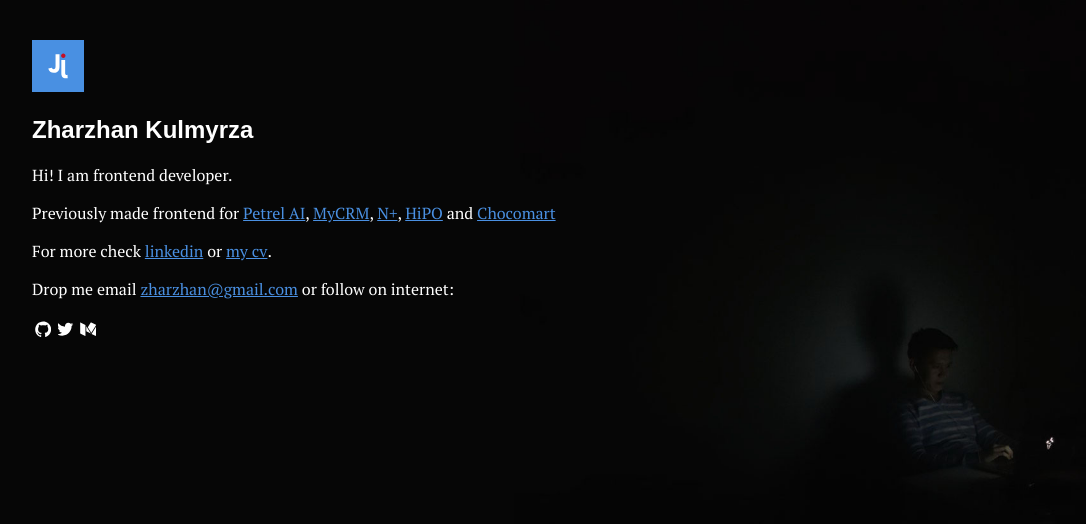
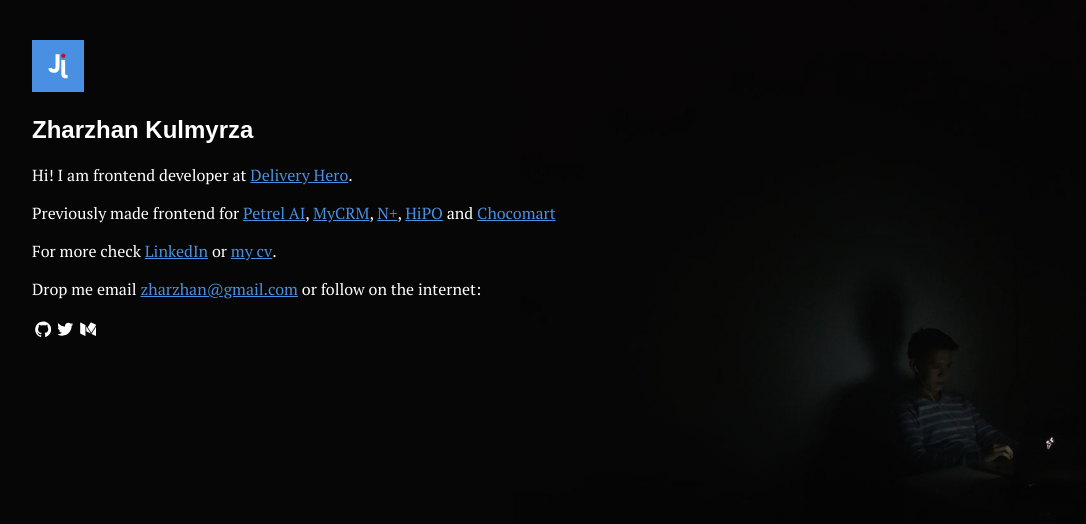
Before and after one commit to jarjan/jarjan.xyz, a Vue app: page / in a window 1280 px wide. Shown: the top 524 px of the page, without its empty margins (128-1214 px from the left). Built offline with nearby package versions, Linux system fonts and the light colour scheme; a web font is replaced by a local one.

Commit message:
Added Delivery Hero and typo fixes

```diff
--- a/src/App.vue
+++ b/src/App.vue
@@ -2,10 +2,10 @@
   <section itemscope itemtype="http://schema.org/Person">
     <logo />
     <h1 itemprop="name">Zharzhan Kulmyrza</h1>
-    <p>Hi! I am <span itemprop="jobTitle">frontend developer</span>.</p>
-    <p>Previously made frontend for <a href="http://petrel.ai">Petrel AI</a>, <a href="http://mycrm.kz">MyCRM</a>, <a href="http://nplus.tech">N+</a>, <a href="https://hipo.kz">HiPO</a> and <a href="https://chocomart.kz">Chocomart</a></p>
-    <p>For more check <a href="https://linkedin.com/in/zharzhan">linkedin</a> or <a href="/cv.pdf">my cv</a>.</p>
-    <p>Drop me email <a href="mailto:zharzhan@gmail.com" itemprop="email">zharzhan@gmail.com</a> or follow on internet:</p>
+    <p>Hi! I am <span itemprop="jobTitle">frontend developer</span> at <a href="http://deliveryhero.com">Delivery Hero</a>.</p>
+    <p>Previously made frontend for <a href="https://petrel.ai">Petrel AI</a>, <a href="https://mycrm.kz">MyCRM</a>, <a href="https://nplus.tech">N+</a>, <a href="https://hipo.kz">HiPO</a> and <a href="https://chocomart.kz">Chocomart</a></p>
+    <p>For more check <a href="https://linkedin.com/in/zharzhan">LinkedIn</a> or <a href="/cv.pdf">my cv</a>.</p>
+    <p>Drop me email <a href="mailto:zharzhan@gmail.com" itemprop="email">zharzhan@gmail.com</a> or follow on the internet:</p>
     <p>
       <a href="https://github.com/jarjan"><svg viewBox="0 0 24 24" xmlns="http://www.w3.org/2000/svg" fill-rule="evenodd" clip-rule="evenodd" stroke-linejoin="round" stroke-miterlimit="1.414"><title>GitHub icon</title><path d="M12 .297c-6.63 0-12 5.373-12 12 0 5.303 3.438 9.8 8.205 11.385.6.113.82-.258.82-.577 0-.285-.01-1.04-.015-2.04-3.338.724-4.042-1.61-4.042-1.61C4.422 18.07 3.633 17.7 3.633 17.7c-1.087-.744.084-.729.084-.729 1.205.084 1.838 1.236 1.838 1.236 1.07 1.835 2.809 1.305 3.495.998.108-.776.417-1.305.76-1.605-2.665-.3-5.466-1.332-5.466-5.93 0-1.31.465-2.38 1.235-3.22-.135-.303-.54-1.523.105-3.176 0 0 1.005-.322 3.3 1.23.96-.267 1.98-.399 3-.405 1.02.006 2.04.138 3 .405 2.28-1.552 3.285-1.23 3.285-1.23.645 1.653.24 2.873.12 3.176.765.84 1.23 1.91 1.23 3.22 0 4.61-2.805 5.625-5.475 5.92.42.36.81 1.096.81 2.22 0 1.606-.015 2.896-.015 3.286 0 .315.21.69.825.57C20.565 22.092 24 17.592 24 12.297c0-6.627-5.373-12-12-12"/></svg></a>
       <a href="https://twitter.com/jarjanxyz"><svg viewBox="0 0 16 16" xmlns="http://www.w3.org/2000/svg" fill-rule="evenodd" clip-rule="evenodd" stroke-linejoin="round" stroke-miterlimit="1.414"><title>Twitter icon</title><path d="M16 3.038c-.59.26-1.22.437-1.885.517.677-.407 1.198-1.05 1.443-1.816-.634.37-1.337.64-2.085.79-.598-.64-1.45-1.04-2.396-1.04-1.812 0-3.282 1.47-3.282 3.28 0 .26.03.51.085.75-2.728-.13-5.147-1.44-6.766-3.42C.83 2.58.67 3.14.67 3.75c0 1.14.58 2.143 1.46 2.732-.538-.017-1.045-.165-1.487-.41v.04c0 1.59 1.13 2.918 2.633 3.22-.276.074-.566.114-.865.114-.21 0-.41-.02-.61-.058.42 1.304 1.63 2.253 3.07 2.28-1.12.88-2.54 1.404-4.07 1.404-.26 0-.52-.015-.78-.045 1.46.93 3.18 1.474 5.04 1.474 6.04 0 9.34-5 9.34-9.33 0-.14 0-.28-.01-.42.64-.46 1.2-1.04 1.64-1.7z" fill-rule="nonzero"/></svg></a>
```
